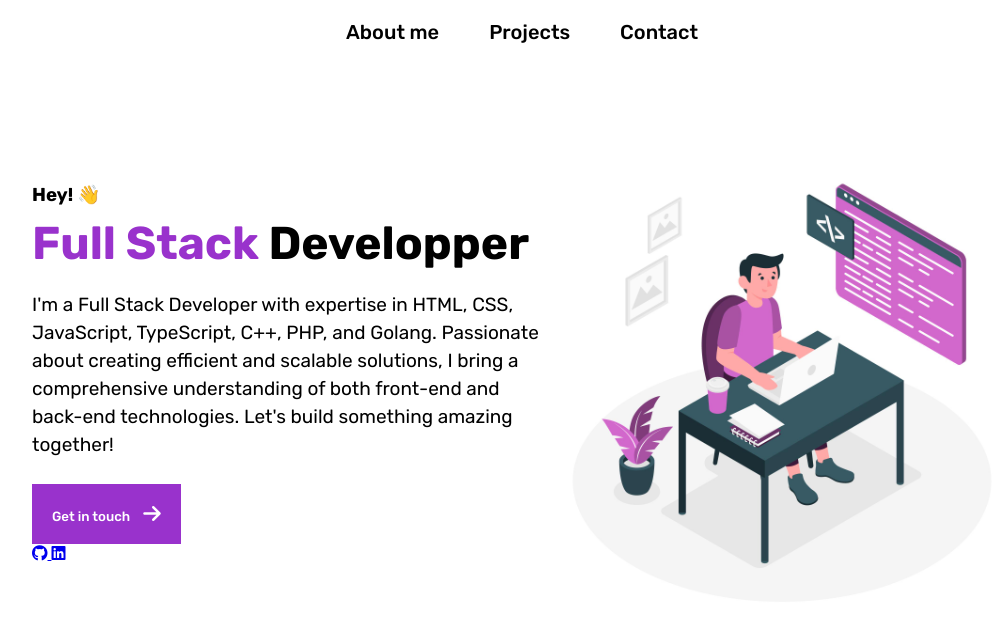
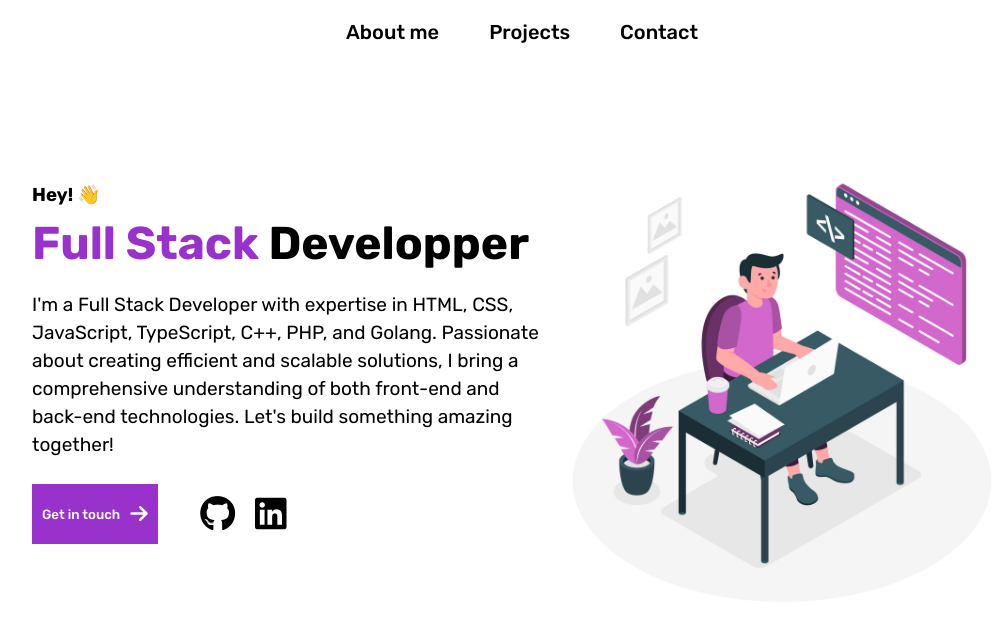
Before and after one commit to itzoverdark/portfolio, a plain HTML site: page index.html in a window 1280 px wide. Shown: the whole page, without its empty margins (118-1116 px from the left). Drawn offline with Linux system fonts and the light colour scheme.

Commit message:
change get in touch css

```diff
--- a/index.css
+++ b/index.css
@@ -56,8 +56,10 @@ main {
 
 #hero div button {
     background-color: darkorchid;
+    display: flex;
+    align-items: center;
     border: none;
-    padding: 20px;
+    padding: 20px 10px 20px 10px;
     color: white;
     font-weight: 500;
     cursor: pointer;
@@ -74,25 +76,24 @@ main {
     width: 50%;
 }
 
-aside {
+#hero div div {
     display: flex;
-    flex-direction: column;
-    position: fixed;
-    left: 0;
-    top: 40%;
+
 }
 
-aside i {
+#hero div div div{
+    display: flex;
+    align-items: center;
+    justify-content: right;
+    gap: 20px;
+}
+#hero div div i {
     font-size: 36px;
-    margin-bottom: 10px;
     cursor: pointer;
     transition: all 200ms;
-}
-
-aside a {
     color: black;
 }
 
-aside i:hover {
-    font-size: 50px;
+#hero div div i:hover {
+    color: darkorchid;
 }
```
